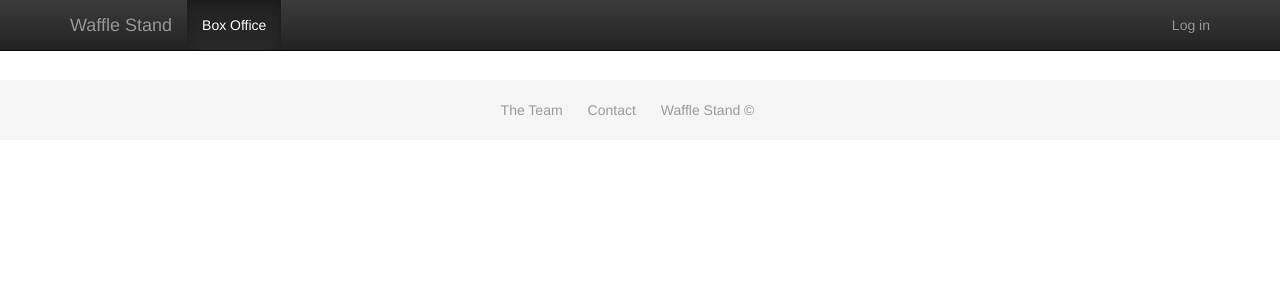
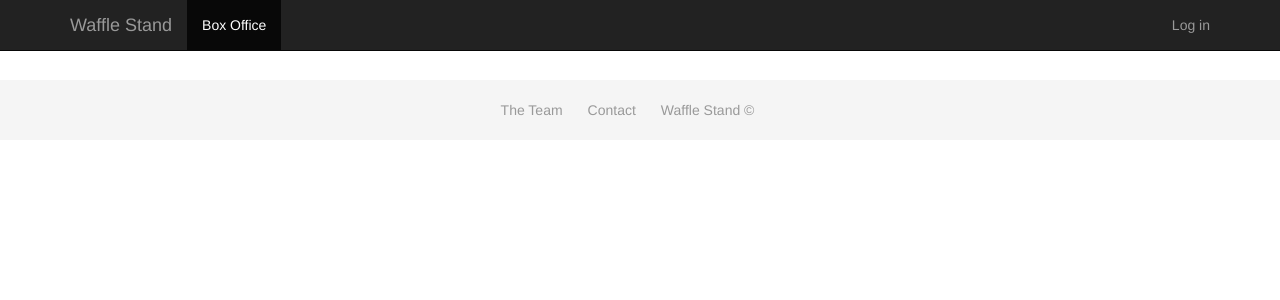
Before and after one commit to leeonlee/wafflestand, a Django app: page / in a window 1280 px wide. Shown: the top 300 px of the page. Run offline with Django 3.2, Linux system fonts and the light colour scheme; data that the repository does not hold is empty; some libraries are stand-ins or nearby versions.

Commit message:
dereference unwanted boostrap-theme.min.css

```diff
--- a/bluray/templates/base.html
+++ b/bluray/templates/base.html
@@ -3,7 +3,6 @@
 <html>
 	<head>
 		<link href="{% static "bootstrap/css/bootstrap.min.css" %}" rel="stylesheet" media="screen">
-		<link href="{% static "bootstrap/css/bootstrap-theme.min.css" %}" rel="stylesheet" media="screen">
 		<link href="{% static "css/index.css" %}" rel="stylesheet" media="screen">
 		{% block extraheaders %} {% endblock %}
 		<title>{% block title %} {% endblock %}</title>
```
